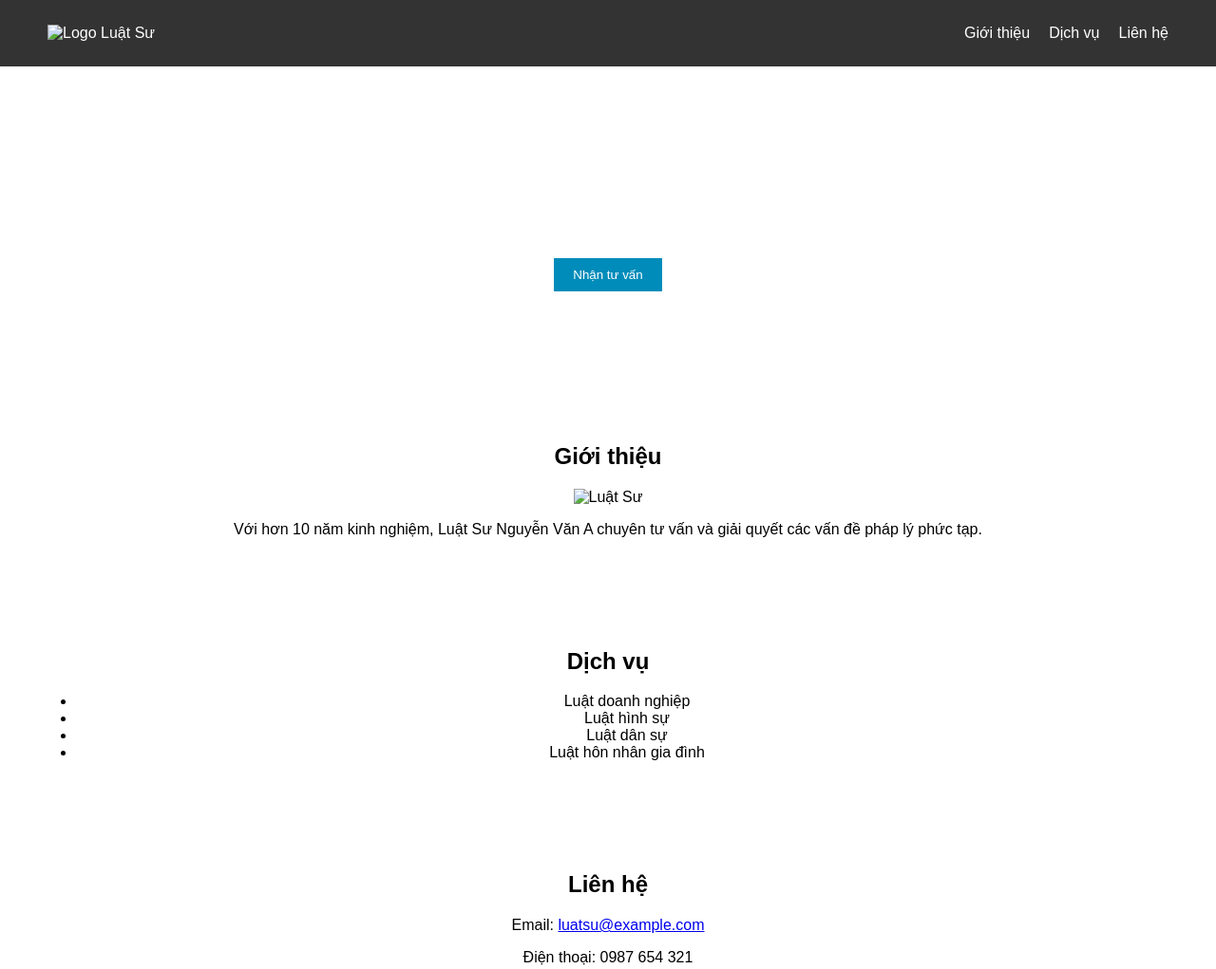
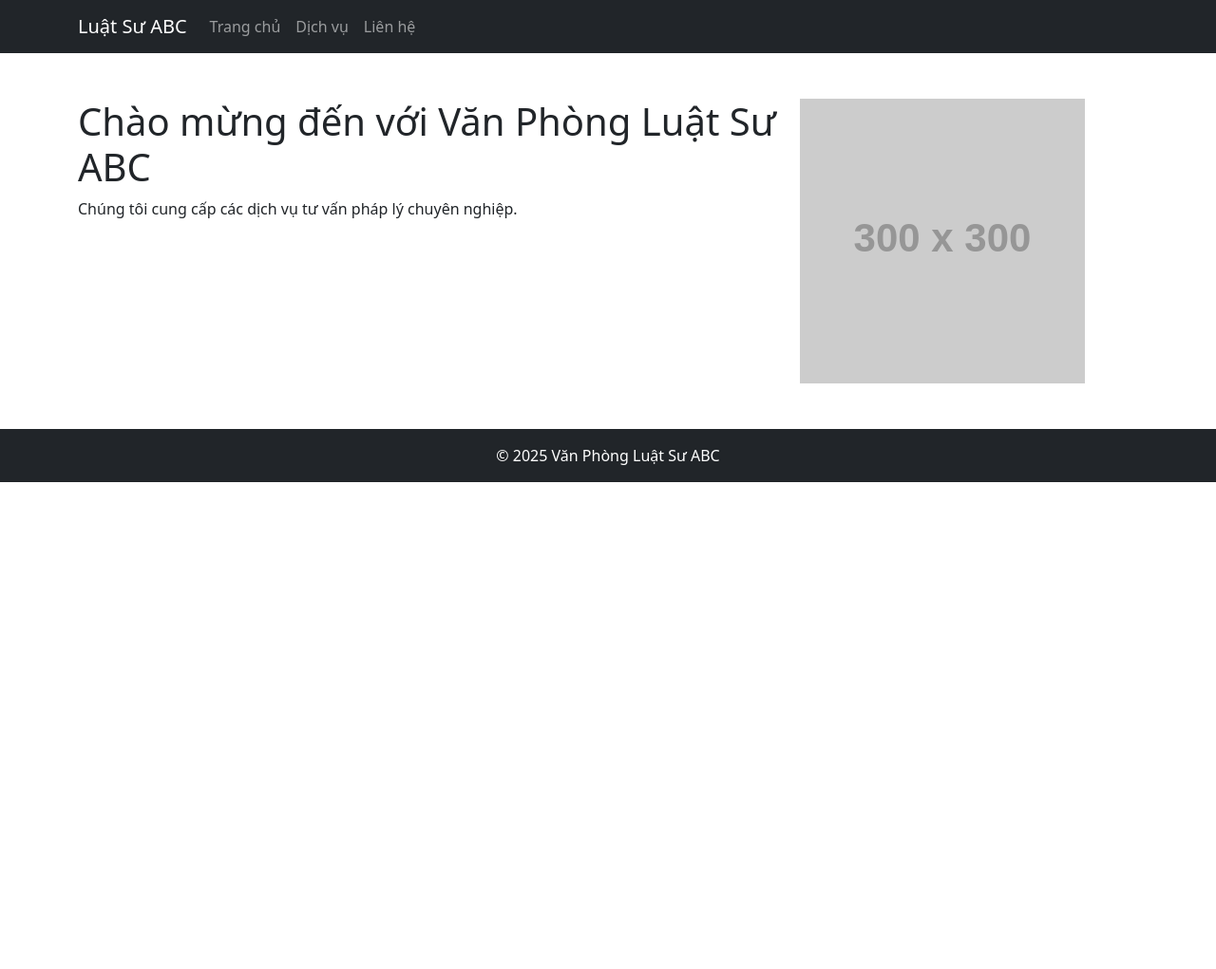
Before and after one commit to hebi2222/Hangdoplaw.com, a plain HTML site: page index.html in a window 1280 px wide. Shown: the top 1021 px of the page at 95% size. After the commit the page ends 800 px from the top, so only its background shows below. Drawn offline with nearby package versions, Linux system fonts and the light colour scheme; placeholder pictures from the web are drawn by us.

Commit message:
Update boottrap
Signed-off-by: hebi22 <128783313+hebi2222@users.noreply.github.com>

```diff
--- a/index.html
+++ b/index.html
@@ -3,55 +3,46 @@
 <head>
     <meta charset="UTF-8">
     <meta name="viewport" content="width=device-width, initial-scale=1.0">
-    <title>Luật Sư Nguyễn Văn A</title>
-    <link rel="stylesheet" href="style.css">
+    <title>Trang Web Luật Sư</title>
+
+    <!-- Bootstrap -->
+    <link href="https://cdn.jsdelivr.net/npm/bootstrap@5.3.2/dist/css/bootstrap.min.css" rel="stylesheet">
+    <script src="https://cdn.jsdelivr.net/npm/bootstrap@5.3.2/dist/js/bootstrap.bundle.min.js"></script>
 </head>
 <body>
-    <header>
-        <div class="logo">
-            <img src="images/logo.png" alt="Logo Luật Sư">
+    <!-- Thanh điều hướng -->
+    <nav class="navbar navbar-expand-lg navbar-dark bg-dark">
+        <div class="container">
+            <a class="navbar-brand" href="#">Luật Sư ABC</a>
+            <button class="navbar-toggler" type="button" data-bs-toggle="collapse" data-bs-target="#navbarNav">
+                <span class="navbar-toggler-icon"></span>
+            </button>
+            <div class="collapse navbar-collapse" id="navbarNav">
+                <ul class="navbar-nav">
+                    <li class="nav-item"><a class="nav-link" href="#">Trang chủ</a></li>
+                    <li class="nav-item"><a class="nav-link" href="#">Dịch vụ</a></li>
+                    <li class="nav-item"><a class="nav-link" href="#">Liên hệ</a></li>
+                </ul>
+            </div>
         </div>
-        <nav>
-            <ul>
-                <li><a href="#about">Giới thiệu</a></li>
-                <li><a href="#services">Dịch vụ</a></li>
-                <li><a href="#contact">Liên hệ</a></li>
-            </ul>
-        </nav>
-    </header>
+    </nav>
 
-    <section id="hero">
-        <h1>Luật Sư Nguyễn Văn A</h1>
-        <p>Chuyên tư vấn pháp lý và bảo vệ quyền lợi khách hàng.</p>
-        <button onclick="showAlert()">Nhận tư vấn</button>
-    </section>
+    <!-- Nội dung chính -->
+    <div class="container mt-5">
+        <div class="row">
+            <div class="col-md-8">
+                <h1>Chào mừng đến với Văn Phòng Luật Sư ABC</h1>
+                <p>Chúng tôi cung cấp các dịch vụ tư vấn pháp lý chuyên nghiệp.</p>
+            </div>
+            <div class="col-md-4">
+                <img src="https://via.placeholder.com/300" class="img-fluid" alt="Luật sư">
+            </div>
+        </div>
+    </div>
 
-    <section id="about">
-        <h2>Giới thiệu</h2>
-        <img src="images/lawyer.jpg" alt="Luật Sư">
-        <p>Với hơn 10 năm kinh nghiệm, Luật Sư Nguyễn Văn A chuyên tư vấn và giải quyết các vấn đề pháp lý phức tạp.</p>
-    </section>
-
-    <section id="services">
-        <h2>Dịch vụ</h2>
-        <ul>
-            <li>Luật doanh nghiệp</li>
-            <li>Luật hình sự</li>
-            <li>Luật dân sự</li>
-            <li>Luật hôn nhân gia đình</li>
-        </ul>
-    </section>
-
-    <section id="contact">
-        <h2>Liên hệ</h2>
-        <p>Email: <a href="mailto:luatsu@example.com">luatsu@example.com</a></p>
-        <p>Điện thoại: 0987 654 321</p>
-    </section>
-
-    <footer>
-        <p>&copy; 2025 Luật Sư Nguyễn Văn A. All rights reserved.</p>
+    <!-- Footer -->
+    <footer class="bg-dark text-white text-center py-3 mt-5">
+        &copy; 2025 Văn Phòng Luật Sư ABC
     </footer>
-
-    <script src="script.js"></script>
 </body>
 </html>
```
